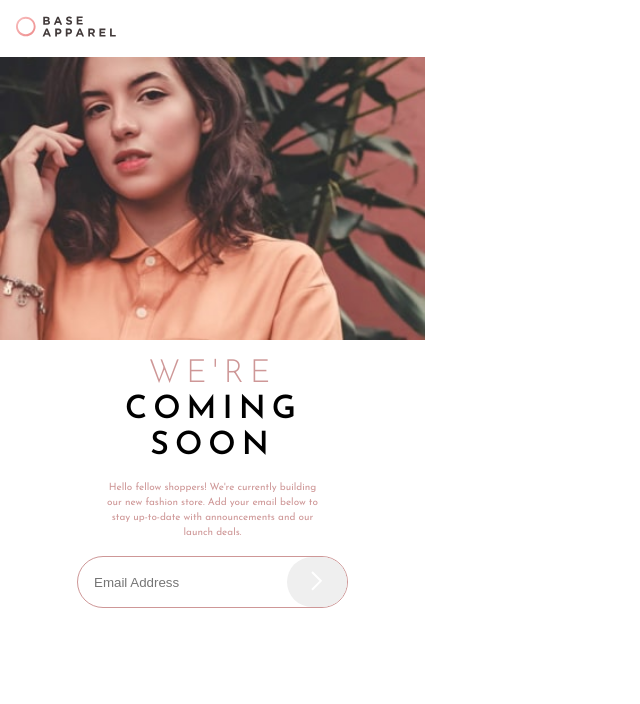
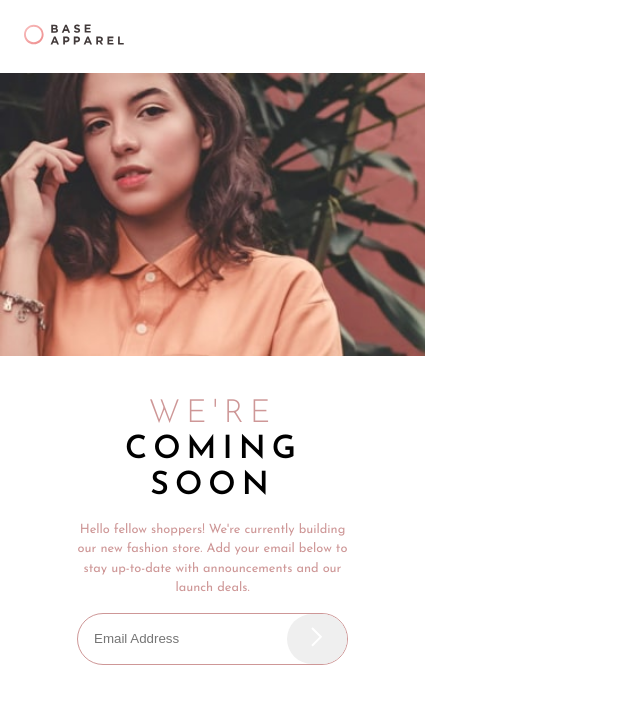
Before and after one commit to Jbugglin/base-apparel-coming-soon, a plain HTML site: page index.html in a window 1280 px wide. Shown: the whole page, without its empty margins (0-640 px from the left). Drawn offline with Linux system fonts and the light colour scheme.

Commit message:
Update style.css

```diff
--- a/style.css
+++ b/style.css
@@ -31,7 +31,7 @@ main {
 }
 
 .logo {
-    padding: 1rem;
+    padding: 1.5rem;
 }
 
 .logo img {
@@ -55,7 +55,7 @@ main {
     flex-direction: column;
     justify-content: center;
     align-items: center;
-    padding: 1rem;
+    margin: 2.5rem 0rem 0rem;
 }
 
 .text-container h1 {
@@ -77,9 +77,9 @@ main {
 }
 
 .text-container p {
-    font-size: 0.625rem;
+    font-size: 0.8rem;
     text-align: center;
-    max-width: 220px;
+    max-width: 275px;
     color: var(--pri-desaturated-red);
     margin: 1rem 0rem;
     line-height: 1.5;
```
